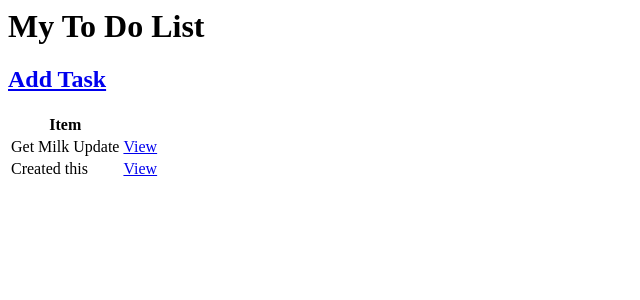
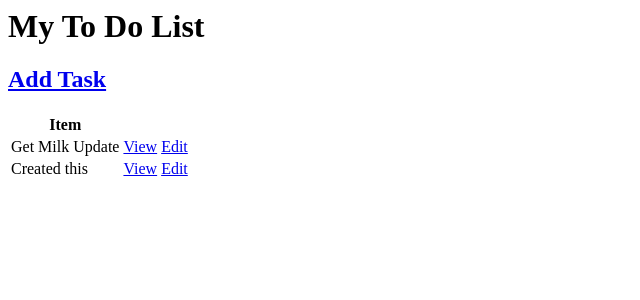
Before and after one commit to KimFarida/TODO_LIST, a Django app: page / in a window 1280 px wide. Shown: the top 300 px of the page, without its empty margins (0-640 px from the left). Run offline with Django 4.2, Linux system fonts and the light colour scheme; data comes from the database, SQL or seed files in the repository; both versions use the stored data as it was after the commit.

Commit message:
Feat: Added TaskUpdate View

```diff
--- a/base/templates/base/task_list.html
+++ b/base/templates/base/task_list.html
@@ -12,6 +12,7 @@
     <tr>
         <td>{{task.title}}</td>
         <td><a href="{% url 'task' task.id %}">View</a> </td>
+        <td><a href="{% url 'task-update' task.id %}">Edit</a> </td>
     </tr>
     {% empty %}
         <h3>No items in List</h3>
--- a/base/urls.py
+++ b/base/urls.py
@@ -1,10 +1,10 @@
 from django.urls import path
-from .views import TaskList, TaskDetail, TaskCreate
+from .views import TaskList, TaskDetail, TaskCreate, TaskUpdate
 
 
 urlpatterns = [
     path('', TaskList.as_view(), name='tasks'),
     path('task/<str:pk>/', TaskDetail.as_view(), name='task'),
     path('create-task/', TaskCreate.as_view(), name='task-create'),
-
+    path('update-task/<str:pk>/', TaskUpdate.as_view(), name='task-update'),
 ]
```
Also changed, not shown: db.sqlite3.
